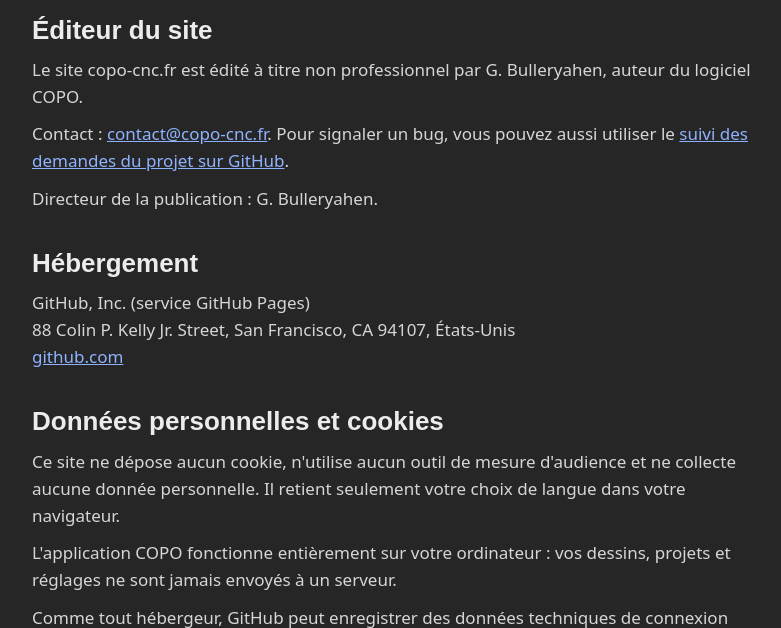
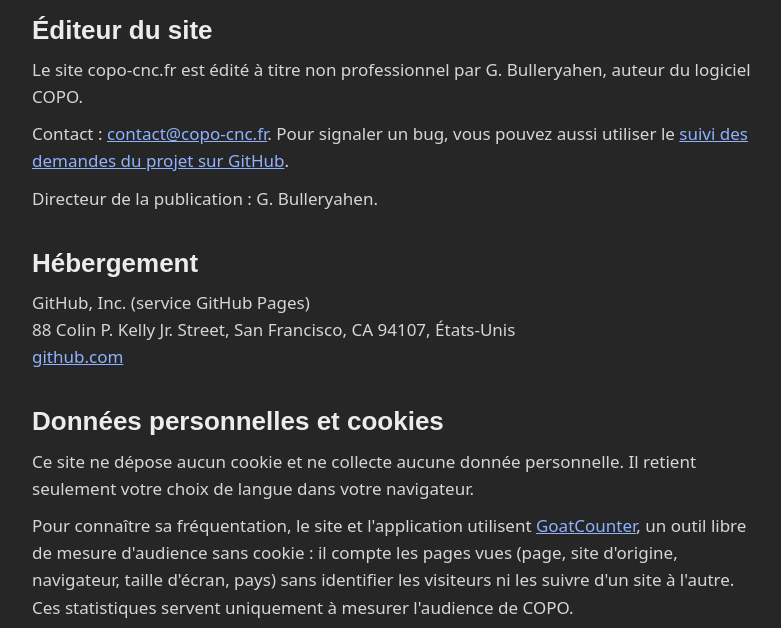
Before and after one commit to gbulleryahen-hash/gbulleryahen-hash.github.io, a plain HTML site: page mentions-legales.html in a window 1280 px wide. Shown: the part 161-789 px from the top of the page, without its empty margins (248-1029 px from the left). Drawn offline with Linux system fonts and the light colour scheme; a web font is replaced by a local one.

Commit message:
Compteur GoatCounter sur l'accueil, mentions légales mises à jour
Co-Authored-By: Claude Opus 5.5 <noreply@anthropic.com>
Claude-Session: https://claude.ai/code/session_01FZQjh3foEJwaaZKd9GRCi8

```diff
--- a/mentions-legales.html
+++ b/mentions-legales.html
@@ -35,7 +35,8 @@ p,address{margin:0 0 10px;color:#d6d6d6;font-style:normal}
   <address>GitHub, Inc. (service GitHub Pages)<br>88 Colin P. Kelly Jr. Street, San Francisco, CA 94107, États-Unis<br><a href="https://github.com">github.com</a></address>
 
   <h2>Données personnelles et cookies</h2>
-  <p>Ce site ne dépose aucun cookie, n'utilise aucun outil de mesure d'audience et ne collecte aucune donnée personnelle. Il retient seulement votre choix de langue dans votre navigateur.</p>
+  <p>Ce site ne dépose aucun cookie et ne collecte aucune donnée personnelle. Il retient seulement votre choix de langue dans votre navigateur.</p>
+  <p>Pour connaître sa fréquentation, le site et l'application utilisent <a href="https://www.goatcounter.com">GoatCounter</a>, un outil libre de mesure d'audience sans cookie : il compte les pages vues (page, site d'origine, navigateur, taille d'écran, pays) sans identifier les visiteurs ni les suivre d'un site à l'autre. Ces statistiques servent uniquement à mesurer l'audience de COPO.</p>
   <p>L'application COPO fonctionne entièrement sur votre ordinateur : vos dessins, projets et réglages ne sont jamais envoyés à un serveur.</p>
   <p>Comme tout hébergeur, GitHub peut enregistrer des données techniques de connexion (adresse IP, par exemple) pour la sécurité du service. Voir la <a href="https://docs.github.com/fr/site-policy/privacy-policies/github-general-privacy-statement">déclaration de confidentialité de GitHub</a>.</p>
   <p>Les dons passent par GitHub Sponsors ou par Ko-fi (paiement PayPal ou Stripe), qui traitent les paiements selon leurs propres conditions.</p>
```
Also changed, not shown: index.html (+2 -0 lines).
